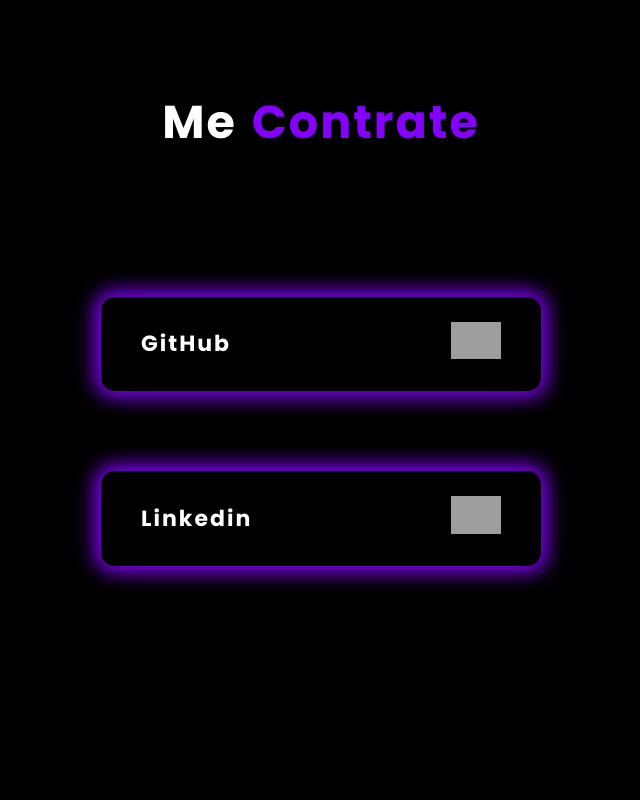
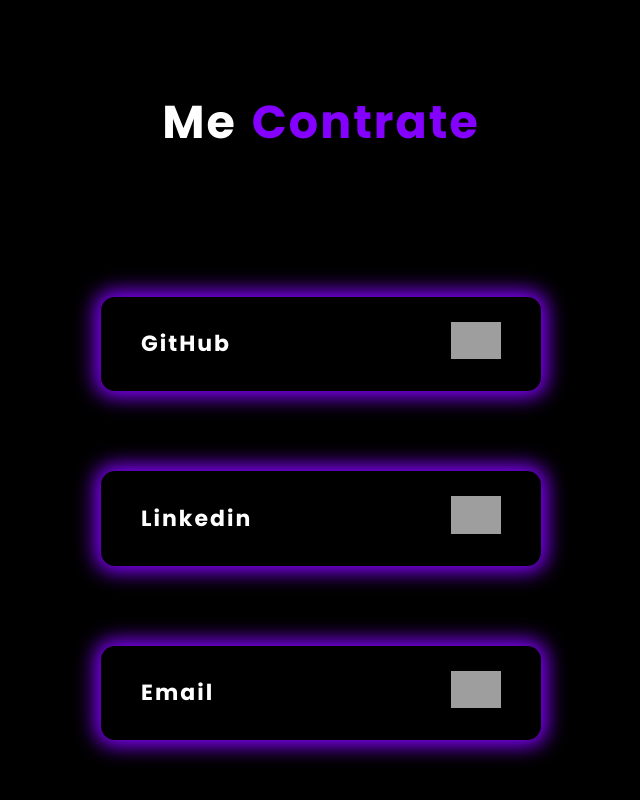
Before and after one commit to kayuun16/about-me, a plain HTML site: page index.html in a window 1280 px wide. Shown: the part 2428-3228 px from the top of the page, without its empty margins (319-959 px from the left). Before the commit the page ends 3114 px from the top, so only its background shows below. Drawn offline with Linux system fonts and the light colour scheme; grey boxes are pictures that could not be loaded.

Commit message:
index.html

```diff
--- a/index.html
+++ b/index.html
@@ -125,6 +125,13 @@
                 </a>
             </section>
 
+            <section class="redes_sociais">
+                <span>Email</span>
+                <a href="mailto:klasgamer3@gmail.com" target="_blank">
+                    <img src="https://img.icons8.com/ios-filled/8400ff/apple-mail.png" alt="Email" />
+                </a>
+            </section>
+
         </div>
 
     </section>
```
